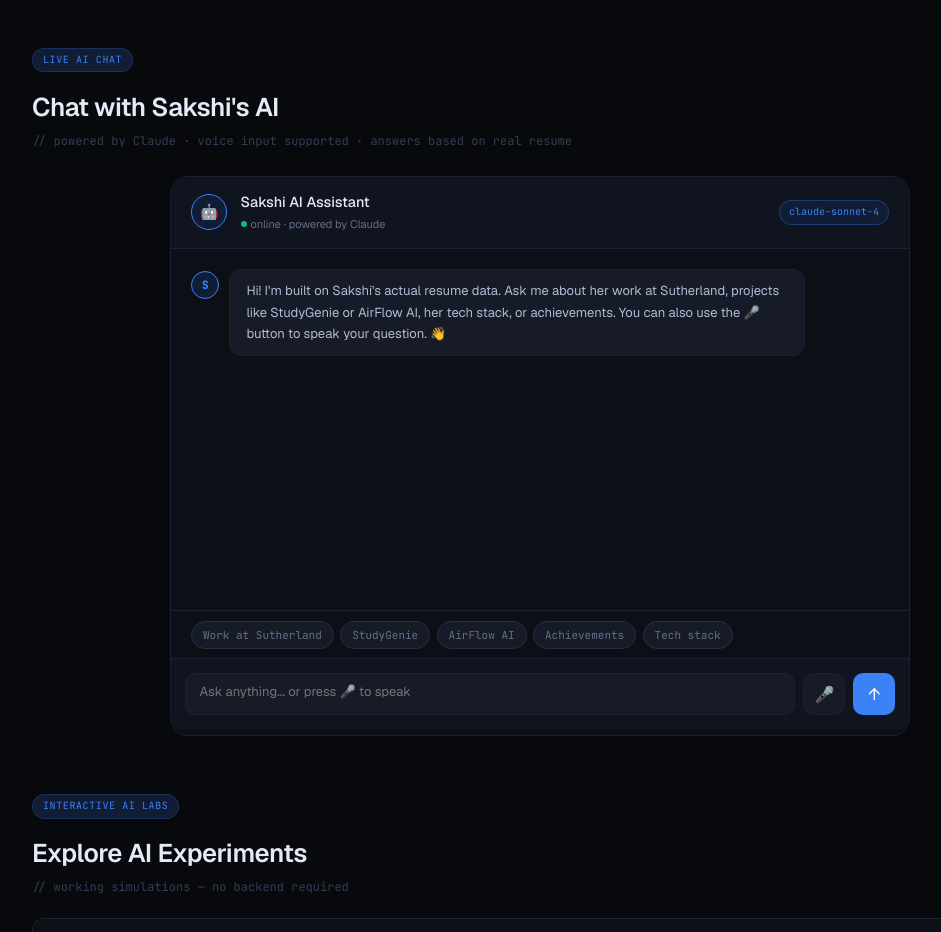
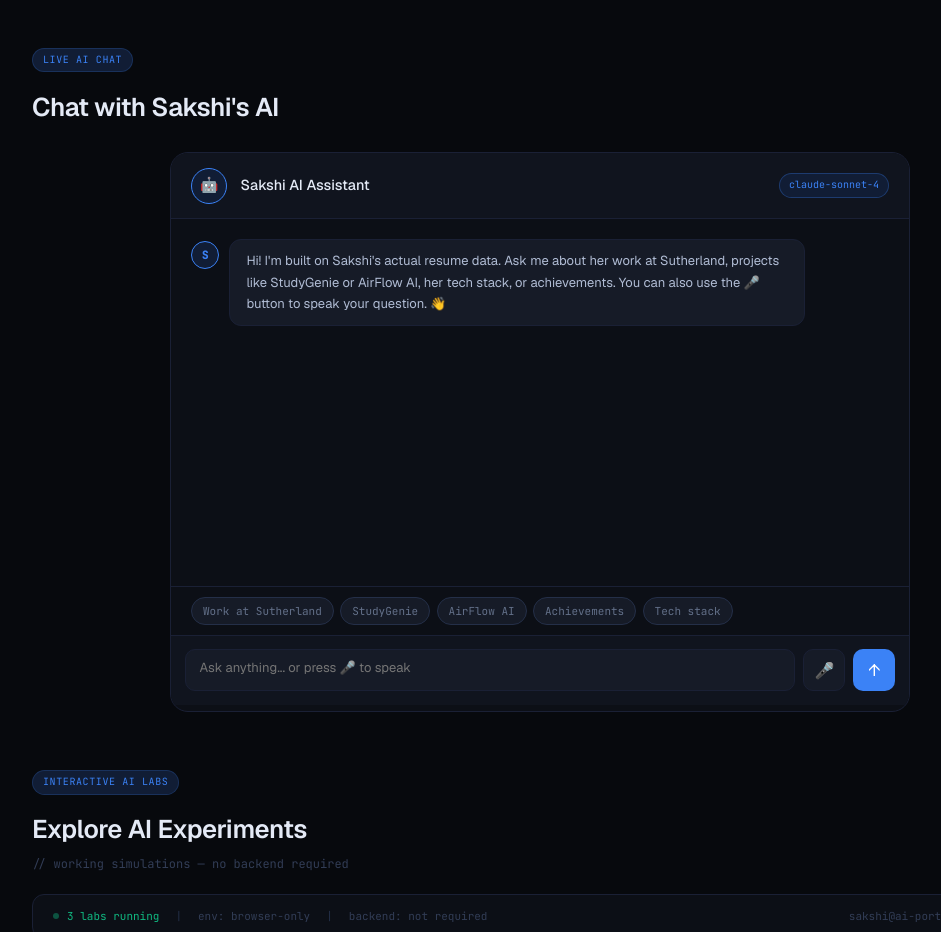
Before and after one commit to sakshiselmokar/portfolio, a plain HTML site: page frontend/index.html in a window 1280 px wide. Shown: the part 3500-4432 px from the top of the page, without its empty margins (100-1041 px from the left). Drawn offline with nearby package versions, Linux system fonts and the light colour scheme.

Commit message:
improvements

```diff
--- a/frontend/index.html
+++ b/frontend/index.html
@@ -648,13 +648,11 @@
 <section class="sec" id="chat" style="padding-top:1.5rem">
   <div class="sec-tag">LIVE AI CHAT</div>
   <div class="sec-title">Chat with Sakshi's AI</div>
-  <div class="sec-sub">// powered by Claude · voice input supported · answers based on real resume</div>
   <div class="chat-win">
     <div class="cw-hd">
       <div class="cw-av">🤖</div>
       <div>
         <div class="cw-name">Sakshi AI Assistant</div>
-        <div class="cw-status">online · powered by Claude</div>
       </div>
       <div class="cw-badge">claude-sonnet-4</div>
     </div>
```
